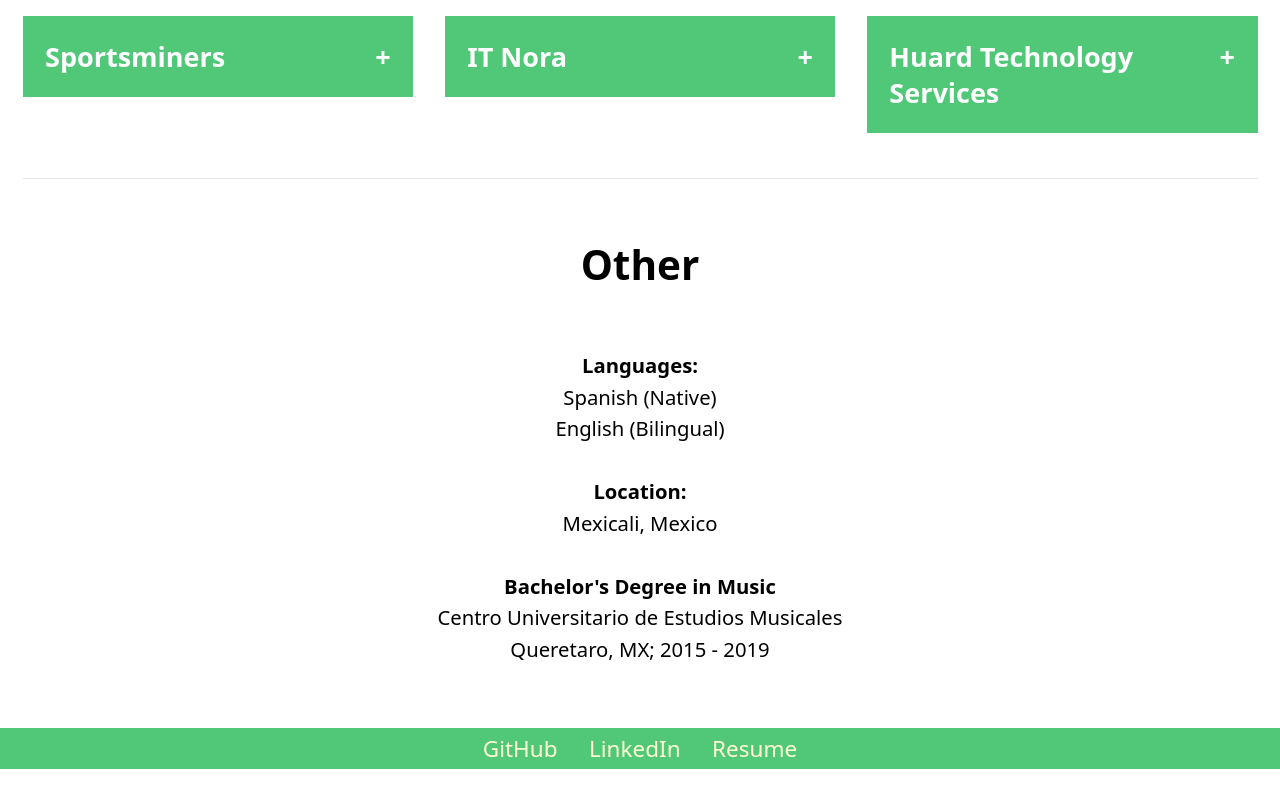
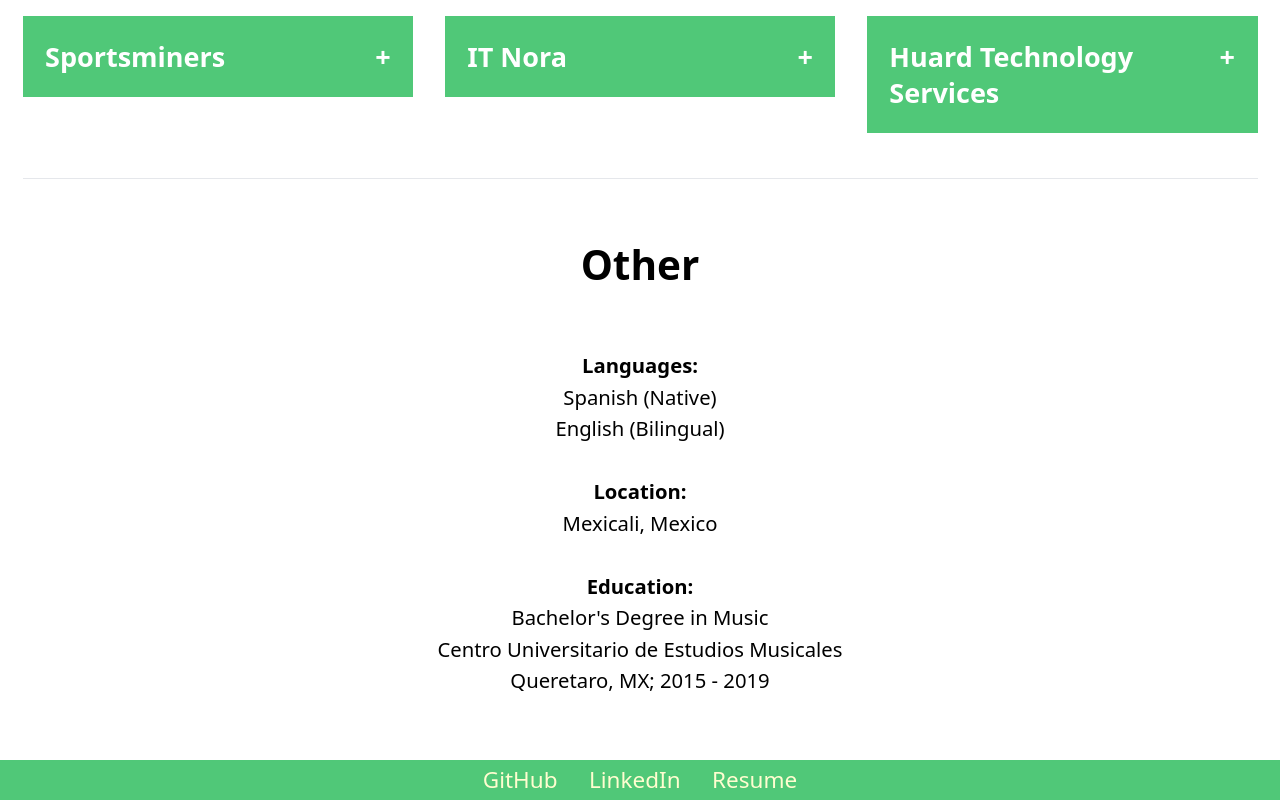
Before and after one commit to jlbmontejano/personal-portfolio, a React (Vite) app: page / in a window 1280 px wide. Shown: the part 1228-2028 px from the top of the page. Before the commit the page ends 1997 px from the top, so only its background shows below. Built offline with nearby package versions, Linux system fonts and the light colour scheme.

Commit message:
Replaced CV

```diff
--- a/src/sections/Other.tsx
+++ b/src/sections/Other.tsx
@@ -15,7 +15,8 @@ const Education = () => {
 				<p> Mexicali, Mexico</p>
 			</div>
 			<div>
-				<p className='font-bold'>Bachelor's Degree in Music</p>
+				<p className='font-bold'>Education:</p>
+				<p>Bachelor's Degree in Music</p>
 				<p>Centro Universitario de Estudios Musicales</p>
 				<p>Queretaro, MX; 2015 - 2019</p>
 			</div>
```
Also changed, not shown: 1 other file (tests, documents, lock files or other folders).
